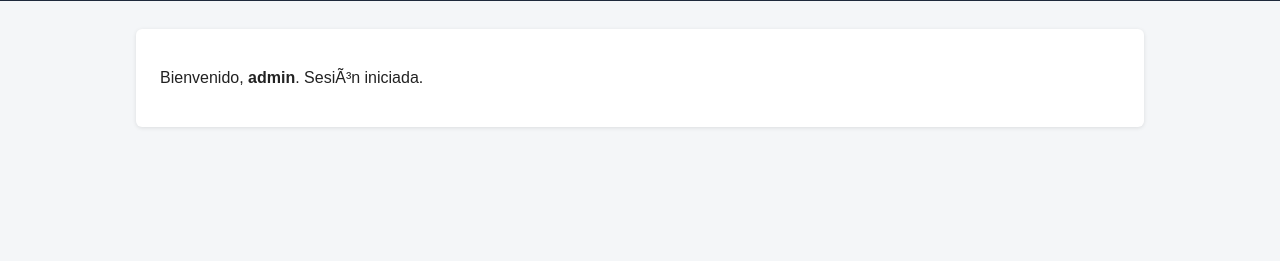
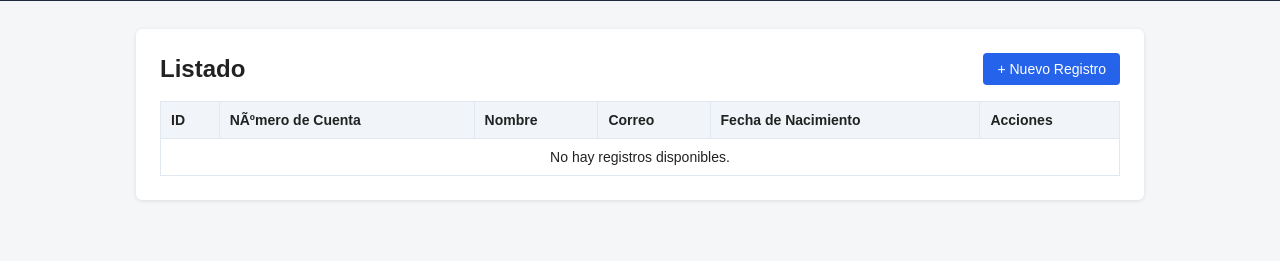
Before and after one commit to Armandocrxkr/base-html, a Laravel app: template 03-estudiantes/resources/views/estudiantes/index.blade.php in a window 1280 px wide. Shown: the part 59-320 px from the top of the page. Run offline with Laravel 12, Linux system fonts and the light colour scheme; the template is opened without the code that fills it, so the values that code supplies are empty; a user stored in the database is signed in; data comes from the database, SQL or seed files in the repository.

Commit message:
Mostrar registros estudiantes

```diff
--- a/03-estudiantes/database/seeders/DatabaseSeeder.php
+++ b/03-estudiantes/database/seeders/DatabaseSeeder.php
@@ -1,5 +1,6 @@
 <?php
 namespace Database\Seeders;
+use App\Models\Estudiante;
 use App\Models\User;
 use Illuminate\Database\Seeder;
 use Illuminate\Support\Facades\Hash;
@@ -9,5 +10,6 @@ class DatabaseSeeder extends Seeder
     public function run(): void
     {
         User::updateOrCreate(['username' => 'admin'], ['name' => 'Administrador', 'password' => Hash::make('12345678')]);
+        Estudiante::factory(10)->create();
     }
 }
--- a/03-estudiantes/resources/views/estudiantes/index.blade.php
+++ b/03-estudiantes/resources/views/estudiantes/index.blade.php
@@ -3,6 +3,36 @@
 @section('header', 'Registro de Estudiantes')
 @section('content')
 <div class="container">
-    <p>Bienvenido, <strong>{{ auth()->user()->username }}</strong>. SesiÃ³n iniciada.</p>
+    @if (session('success'))
+        <div class="alert-success">{{ session('success') }}</div>
+    @endif
+    <div style="display: flex; justify-content: space-between; align-items: center;">
+        <h2 style="margin: 0;">Listado</h2>
+        <a href="{{ route('estudiantes.create') }}" class="btn btn-primary">+ Nuevo Registro</a>
+    </div>
+    <table>
+        <thead><tr><th>ID</th><th>NÃºmero de Cuenta</th><th>Nombre</th><th>Correo</th><th>Fecha de Nacimiento</th><th>Acciones</th></tr></thead>
+        <tbody>
+            @forelse ($estudiantes as $estudiante)
+                <tr>
+                    <td>{{ $estudiante->id }}</td>
+                    <td>{{ $estudiante->numero_cuenta }}</td>
+                    <td>{{ $estudiante->nombre }}</td>
+                    <td>{{ $estudiante->correo }}</td>
+                    <td>{{ \Carbon\Carbon::parse($estudiante->fecha_nacimiento)->format('d/m/Y') }}</td>
+                    <td class="actions">
+                        <a href="{{ route('estudiantes.edit', $estudiante) }}" class="btn btn-warning">Editar</a>
+                        <form method="POST" action="{{ route('estudiantes.destroy', $estudiante) }}" onsubmit="return confirm('Â¿Seguro que deseas eliminar este registro?')">
+                            @csrf
+                            @method('DELETE')
+                            <button type="submit" class="btn btn-danger">Eliminar</button>
+                        </form>
+                    </td>
+                </tr>
+            @empty
+                <tr><td colspan="6" style="text-align: center;">No hay registros disponibles.</td></tr>
+            @endforelse
+        </tbody>
+    </table>
 </div>
 @endsection
--- a/03-estudiantes/routes/web.php
+++ b/03-estudiantes/routes/web.php
@@ -1,5 +1,6 @@
 <?php
 use App\Http\Controllers\AuthController;
+use App\Http\Controllers\EstudianteController;
 use Illuminate\Support\Facades\Route;
 
 Route::get('/', fn () => redirect()->route('login'));
@@ -8,5 +9,5 @@ Route::post('/login', [AuthController::class, 'login'])->name('login.post');
 Route::post('/logout', [AuthController::class, 'logout'])->name('logout');
 
 Route::middleware('auth')->group(function () {
-    Route::get('/estudiantes', fn () => view('estudiantes.index'))->name('estudiantes.index');
+    Route::resource('estudiantes', EstudianteController::class)->except(['show']);
 });
```
Also changed, not shown: 03-estudiantes/app/Http/Controllers/EstudianteController.php (added, +14 -0 lines), 03-estudiantes/app/Models/Estudiante.php (added, +10 -0 lines), 03-estudiantes/database/factories/EstudianteFactory.php (added, +16 -0 lines), 03-estudiantes/database/migrations/2026_11_22_100000_create_estudiantes_table.php (added).
